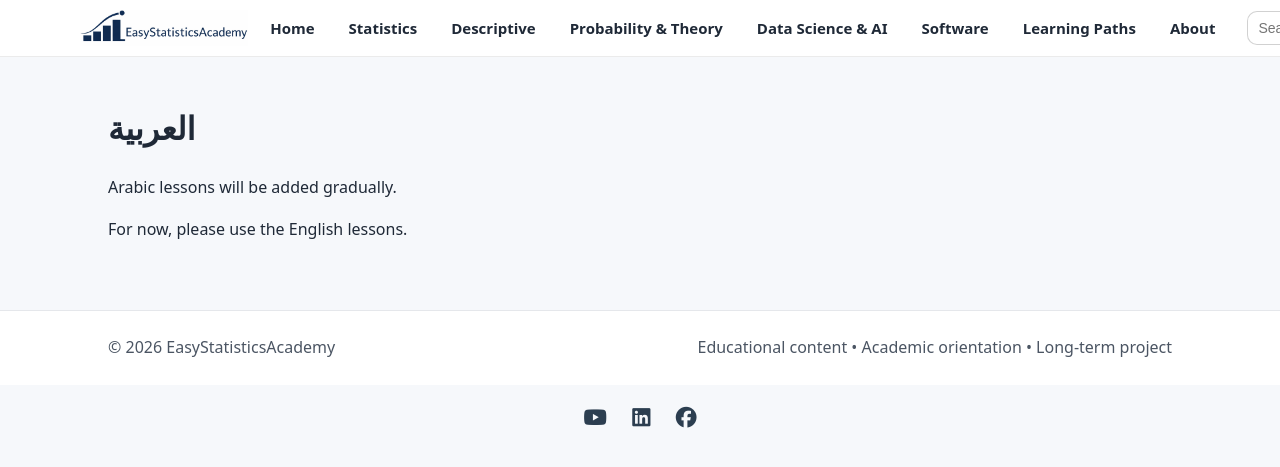
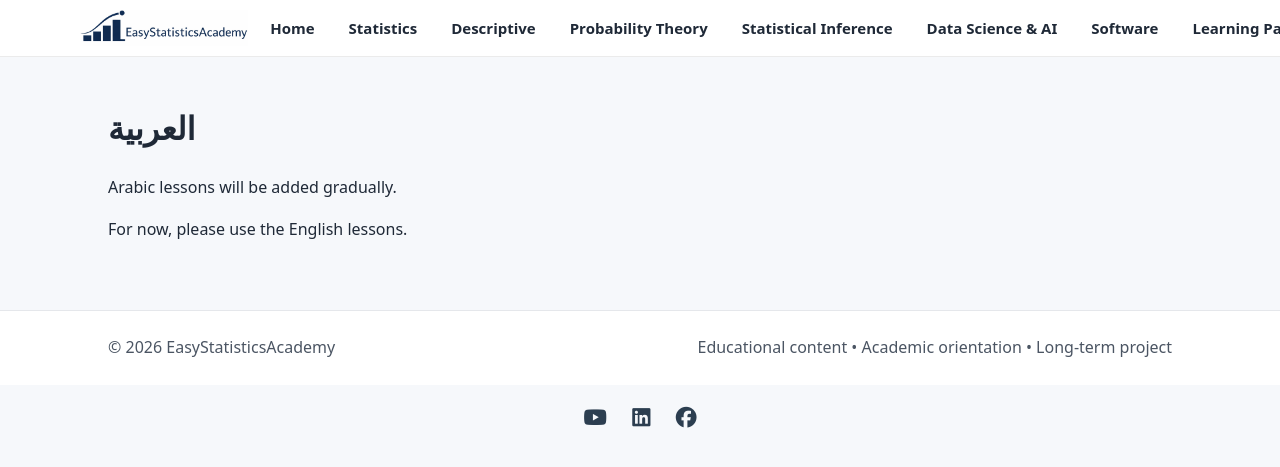
Before and after one commit to ammar-homaida-statistics/easystatisticsacademy, a Jekyll site: the page built from ar/index.md, in a window 1280 px wide. Shown: the top 467 px of the page. Built offline with Jekyll 4.4.1, drawn with Linux system fonts in a browser that asks for light colours.

Commit message:
Add Statistical inference link for header

```diff
--- a/_includes/header.html
+++ b/_includes/header.html
@@ -15,7 +15,8 @@
   <a href="/">Home</a>
   <a href="/foundations/">Statistics</a>
   <a href="/descriptive/">Descriptive</a>
-  <a href="/probability/">Probability &amp; Theory</a>
+  <a href="/probability/">Probability Theory</a>
+  <a href="/inference/">Statistical Inference</a>
   <a href="/data-mining/">Data Science &amp; AI</a>
   <a href="/software/">Software</a>
   <a href="/learning-paths/">Learning Paths</a>
```
